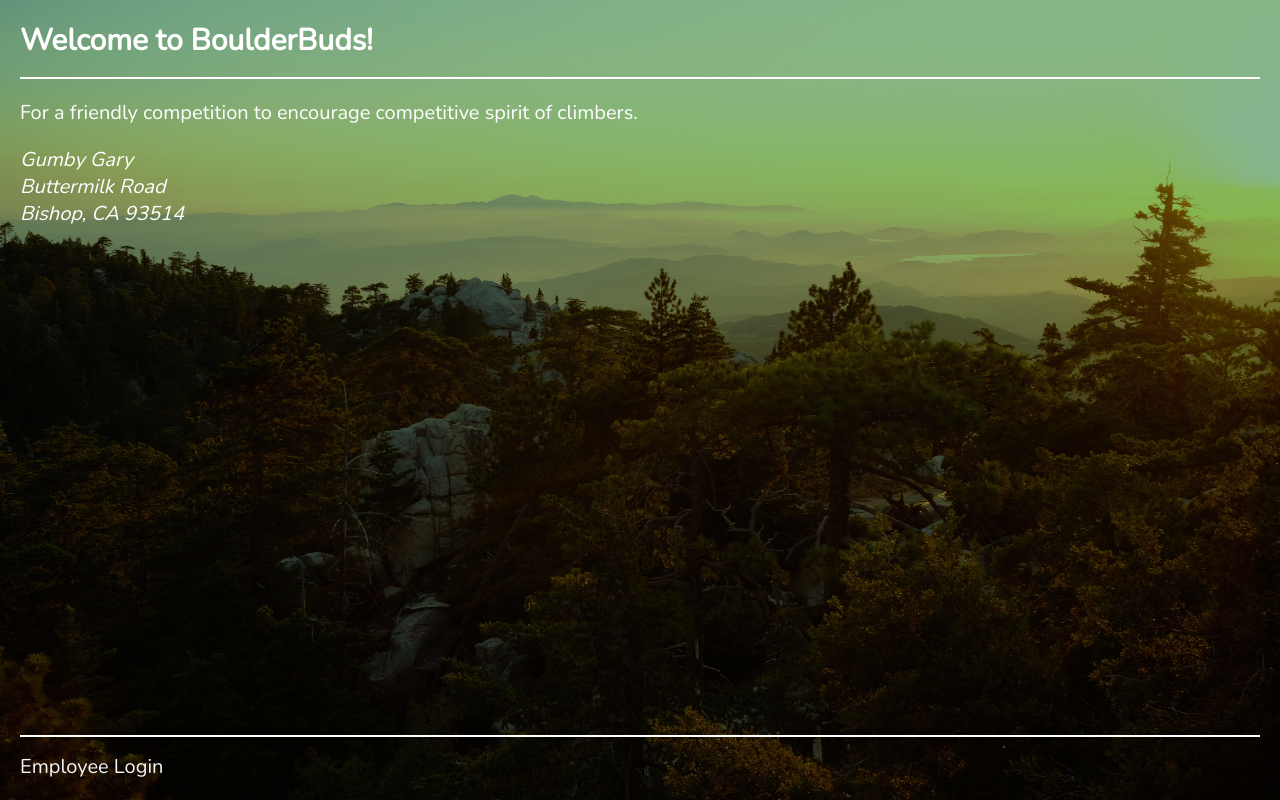
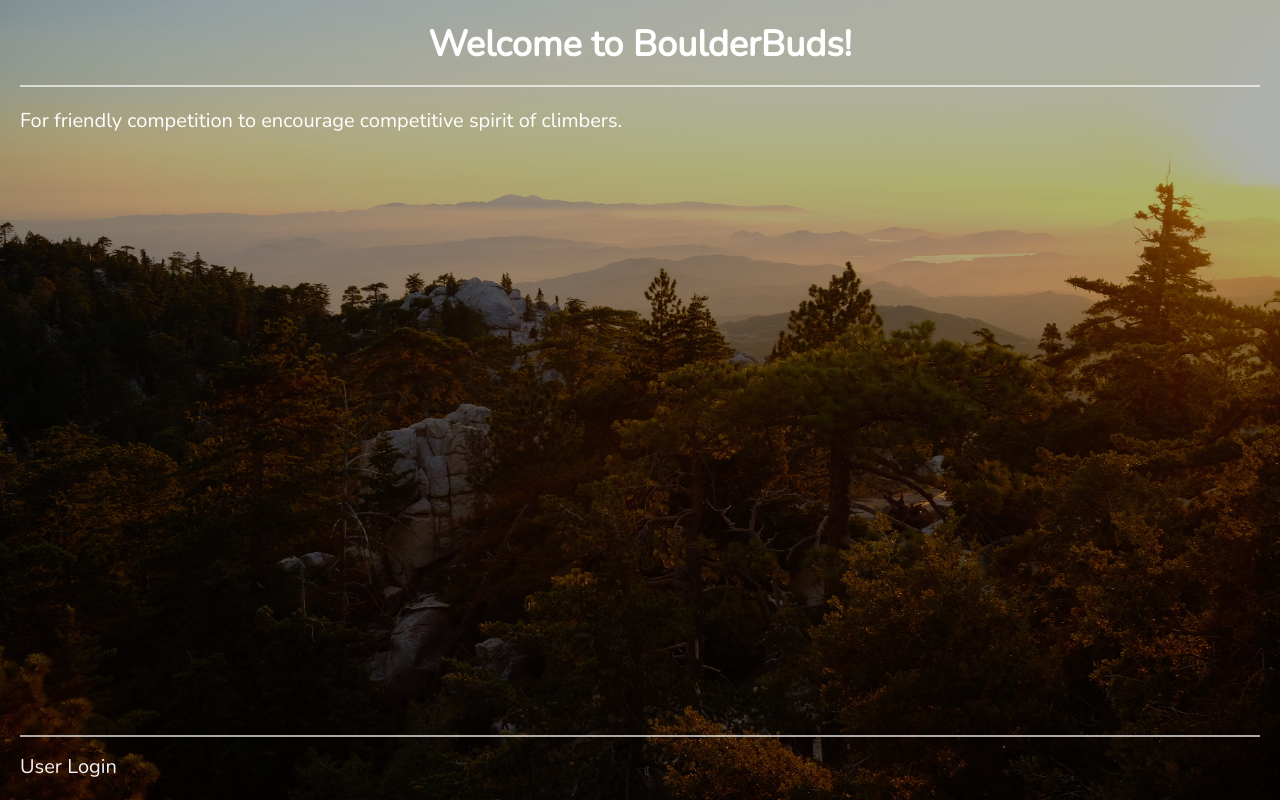
Before and after one commit to solomonckwon/BoulderBudsFrontEnd, a React (Create React App) app: page / in a window 1280 px wide. Built offline with nearby package versions, Linux system fonts and the light colour scheme.

Commit message:
Visual Changes for Background

```diff
--- a/src/components/Public.js
+++ b/src/components/Public.js
@@ -3,22 +3,17 @@ import { Link } from 'react-router-dom'
 const Public = () => {
     const content = (
         <section className="public">
-            <header>
+            <header className='public-header'>
                 <h1>Welcome to <span className="nowrap">BoulderBuds!</span></h1>
             </header>
             <main className="public__main">
-                <p>For a friendly competition to encourage competitive spirit of climbers.</p>
-                <address className="public__addr">
-                    Gumby Gary<br />
-                    Buttermilk Road<br />
-                    Bishop, CA 93514<br />
-                    {/* <a href="tel:+15555555555">(555) 555-5555</a> */}
-                </address>
+                <p>For friendly competition to encourage competitive spirit of climbers.</p>
                 <br />
-                {/* <p>Owner: Dan Davidson</p> */}
             </main>
             <footer>
-                <Link to="/login">Employee Login</Link>
+            <div className='public-footer'>
+                <Link to="/login">User Login</Link>
+            </div>
             </footer>
         </section>
 
--- a/src/features/auth/Login.js
+++ b/src/features/auth/Login.js
@@ -64,7 +64,7 @@ const Login = () => {
     const content = (
         <section className="public">
             <header>
-                <h1>Employee Login</h1>
+                <h1>Login</h1>
             </header>
             <main className="login">
                 <p ref={errRef} className={errClass} aria-live="assertive">{errMsg}</p>
--- a/src/index.css
+++ b/src/index.css
@@ -10,13 +10,13 @@
 
 :root {
   /* COLORS */
-  --BGCOLOR: #16712284;
-  --BORDER-COLOR: #FFF;
+  --BGCOLOR: hsla(103, 8%, 16%, 0.375);
+  --BORDER-COLOR: #ffffffa7;
   --COLOR: #FFF;
   --ERROR: firebrick;
   --INACTIVE: lightgray;
   --LINK-COLOR: whitesmoke;
-  --LINK-HOVER: rgba(245, 245, 245, 0.9);
+  --LINK-HOVER: rgba(206, 206, 206, 0.9);
   --NOTE-BGCOLOR: hsla(240, 64%, 27%, 0.65);
   --STATUS-COMPLETE: limegreen;
   --STATUS-OPEN: firebrick;
@@ -128,6 +128,15 @@ a:focus-visible {
 .public__addr {
   margin-top: 1em;
 }
+
+.public-header {
+  font-size: larger;
+  text-align: center;
+}
+
+/* .public-footer {
+  text-align: right;
+} */
 
 .welcome a::before {
   content: "➜ "
```
